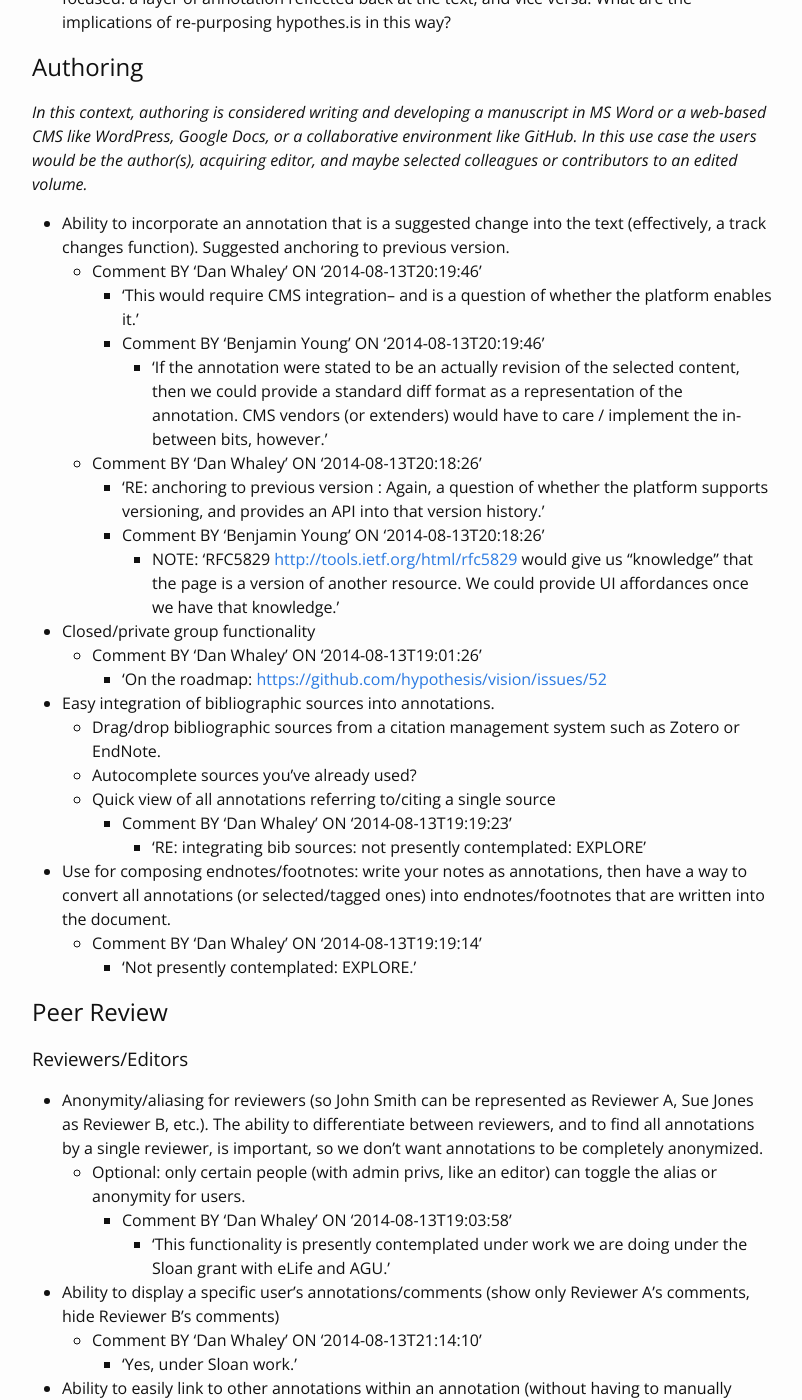
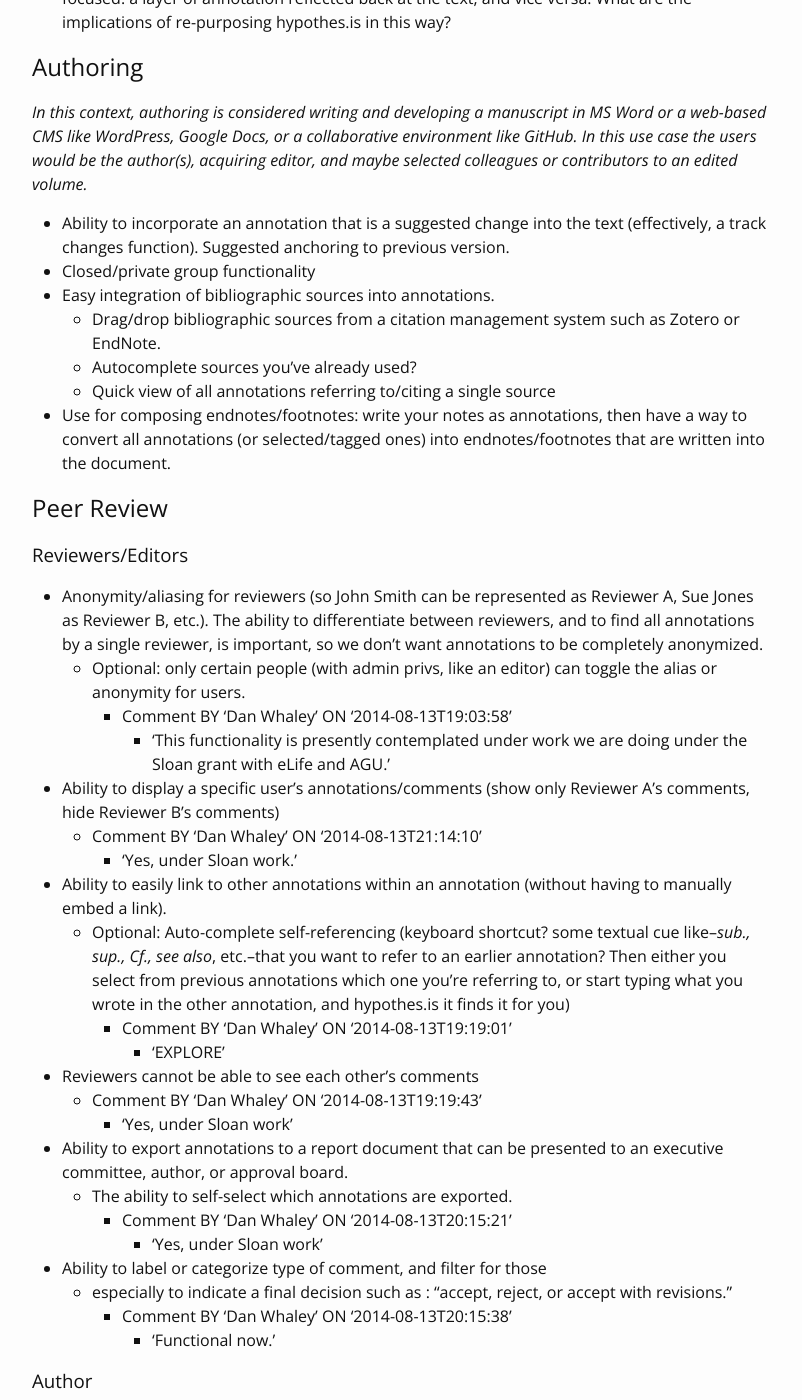
Before and after one commit to jmcglone/h-publishing, a Jekyll site: the page built from index.md, in a window 1280 px wide and 1400 px high, scrolled down 811 px. Shown: the whole window, without its empty margins (238-1040 px from the left). Built offline with Jekyll 4.4.1, drawn with Linux system fonts in a browser that asks for light colours; a script that is not in the unit is left out.

Commit message:
Update index.md
removing comments that have been converted to h annotations

```diff
--- a/index.md
+++ b/index.md
@@ -25,26 +25,12 @@ Accordingly this document outlines features, questions, and requirements organiz
 *In this context, authoring is considered writing and developing a manuscript in MS Word or a web-based CMS like WordPress, Google Docs, or a collaborative environment like GitHub. In this use case the users would be the author(s), acquiring editor, and maybe selected colleagues or contributors to an edited volume.*
 
 *	Ability to incorporate an annotation that is a suggested change into the text (effectively, a track changes function). Suggested anchoring to previous version.
-	* Comment BY 'Dan Whaley' ON '2014-08-13T20:19:46'
-		* 'This would require CMS integration-- and is a question of whether the platform enables it.'
-		* Comment BY 'Benjamin Young' ON '2014-08-13T20:19:46'
-			* 'If the annotation were stated to be an actually revision of the selected content, then we could provide a standard diff format as a representation of the annotation. CMS vendors (or extenders) would have to care / implement the in-between bits, however.'
-	* Comment BY 'Dan Whaley' ON '2014-08-13T20:18:26'
-		* 'RE: anchoring to previous version : Again, a question of whether the platform supports versioning, and provides an API into that version history.'
-		* Comment BY 'Benjamin Young' ON '2014-08-13T20:18:26'
-			* NOTE: 'RFC5829 <http://tools.ietf.org/html/rfc5829> would give us "knowledge" that the page is a version of another resource. We could provide UI affordances once we have that knowledge.'
 *	Closed/private group functionality
-	* Comment BY 'Dan Whaley' ON '2014-08-13T19:01:26'
-		* 'On the roadmap: <https://github.com/hypothesis/vision/issues/52>
 *	Easy integration of bibliographic sources into annotations.
 	* Drag/drop bibliographic sources from a citation management system such as Zotero or EndNote.
 	* Autocomplete sources you've already used?
 	* Quick view of all annotations referring to/citing a single source
-		* Comment BY 'Dan Whaley' ON '2014-08-13T19:19:23'
-			* 'RE: integrating bib sources: not presently contemplated: EXPLORE'
 * Use for composing endnotes/footnotes: write your notes as annotations, then have a way to convert all annotations (or selected/tagged ones) into endnotes/footnotes that are written into the document.
-	* Comment BY 'Dan Whaley' ON '2014-08-13T19:19:14'
-		* 'Not presently contemplated: EXPLORE.'
 
 ## Peer Review
 
```
